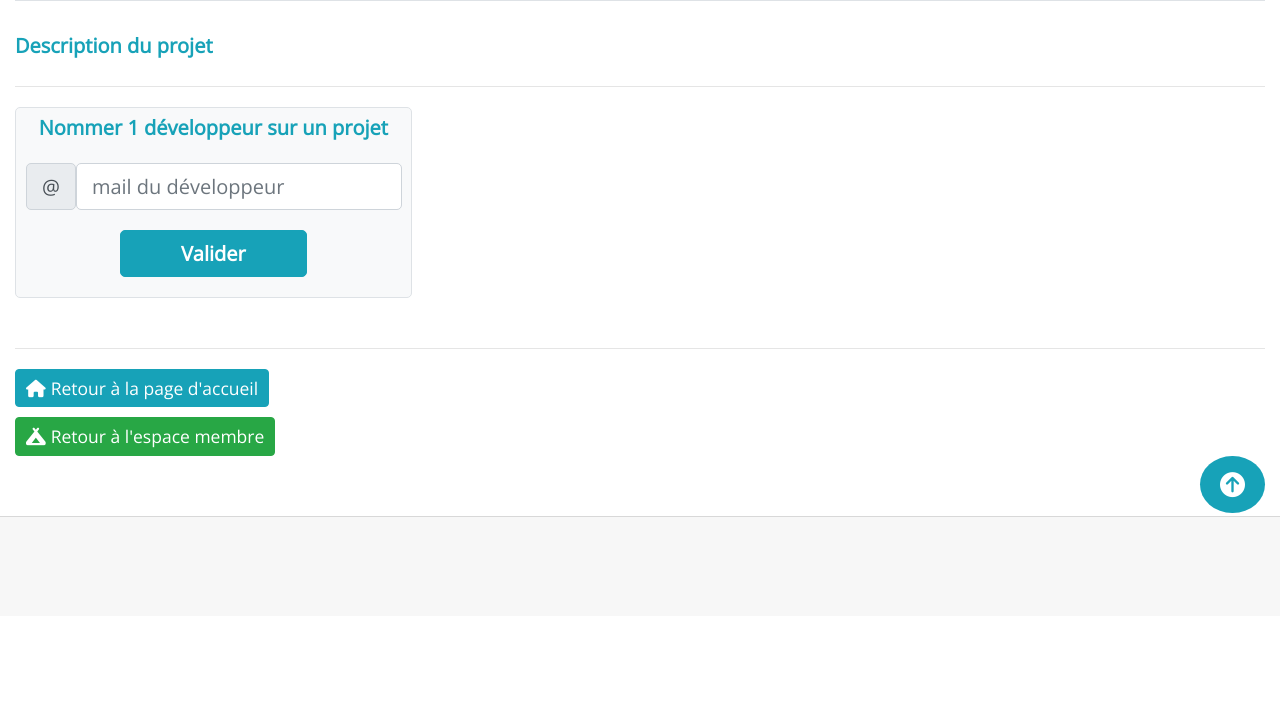
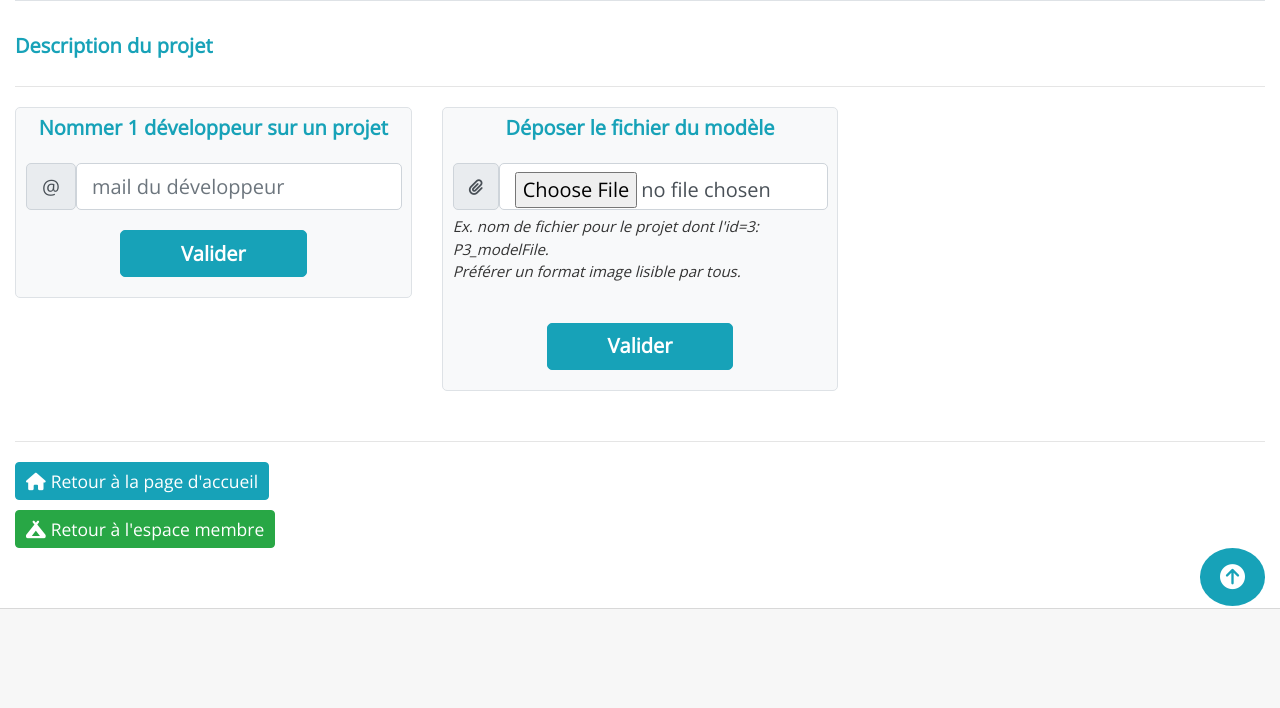
Before and after one commit to AnneDreuille/freewebo, a PHP site: page /view/back/project.php?id=1 in a window 1280 px wide. Shown: the part 331-1039 px from the top of the page. Before the commit the page ends 848 px from the top, so only its background shows below. Run offline with PHP 8.4, Linux system fonts and the light colour scheme; the template is opened without the code that fills it, so the values that code supplies are empty; some libraries are stand-ins or nearby versions.

Commit message:
Update project.php
ajout form dépôt fichier

```diff
--- a/view/back/project.php
+++ b/view/back/project.php
@@ -75,7 +75,27 @@
                 </form>
             </div>
 
-            <div class="col-md-4"></div>
+            <!-- déposer le fichier du modèle -->
+            <div class="col-md-4">
+                <form action="index.php?action=modelFile&id=<?php echo $_GET['id'];?>" method="post" enctype="multipart/form-data" class="border pt-1 px-2 bg-light rounded">
+                    <p class="text-info font-weight-bold text-center">Déposer le fichier du modèle</p>
+                    <div class="form-group row">
+                        <div class="col">
+                            <div class="input-group-prepend">
+                                <span class="input-group-text small" aria-label="trombone"><span class="fas fa-paperclip"></span></span>
+                                <input type="file" name="modelFile" required class="form-control text-lowercase"/>
+                            </div>
+                            <p><small id="helpName" class="form-text xsmall italic pb-0">Ex. nom de fichier pour le projet dont l'id=3: P3_modelFile.<br/>Préférer un format image lisible par tous.</small></p>
+                        </div>
+                    </div>
+                    <div class="form-group row">
+                        <div class="col text-center">
+                            <input type="submit" value="Valider" id="submit" class="btn btn-info font-weight-bold px-5 submit" />
+                        </div>
+                    </div>
+                </form>
+            </div>
+
             <div class="col-md-4"></div>
         </div><br/>
 <hr/>
```
